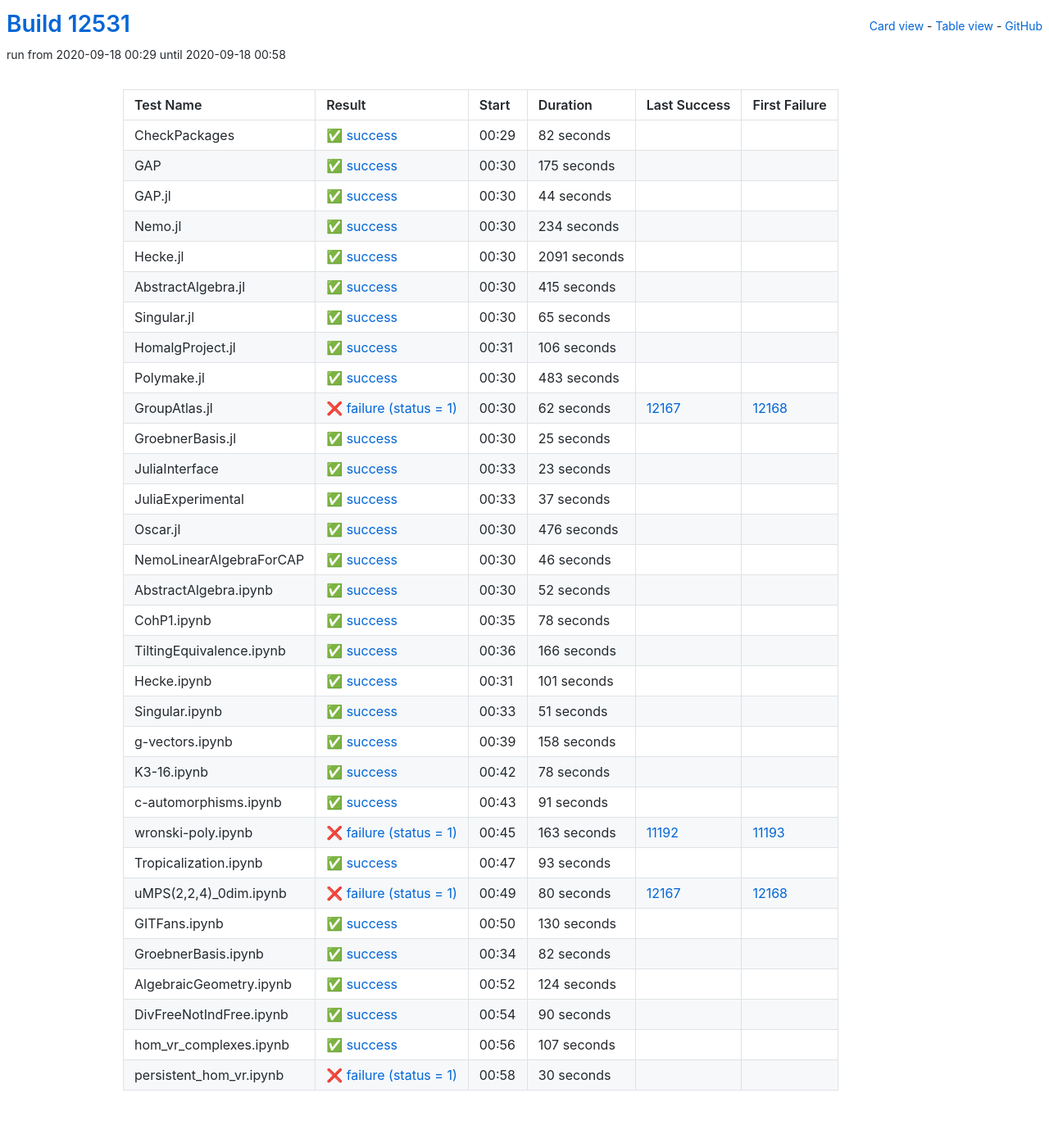
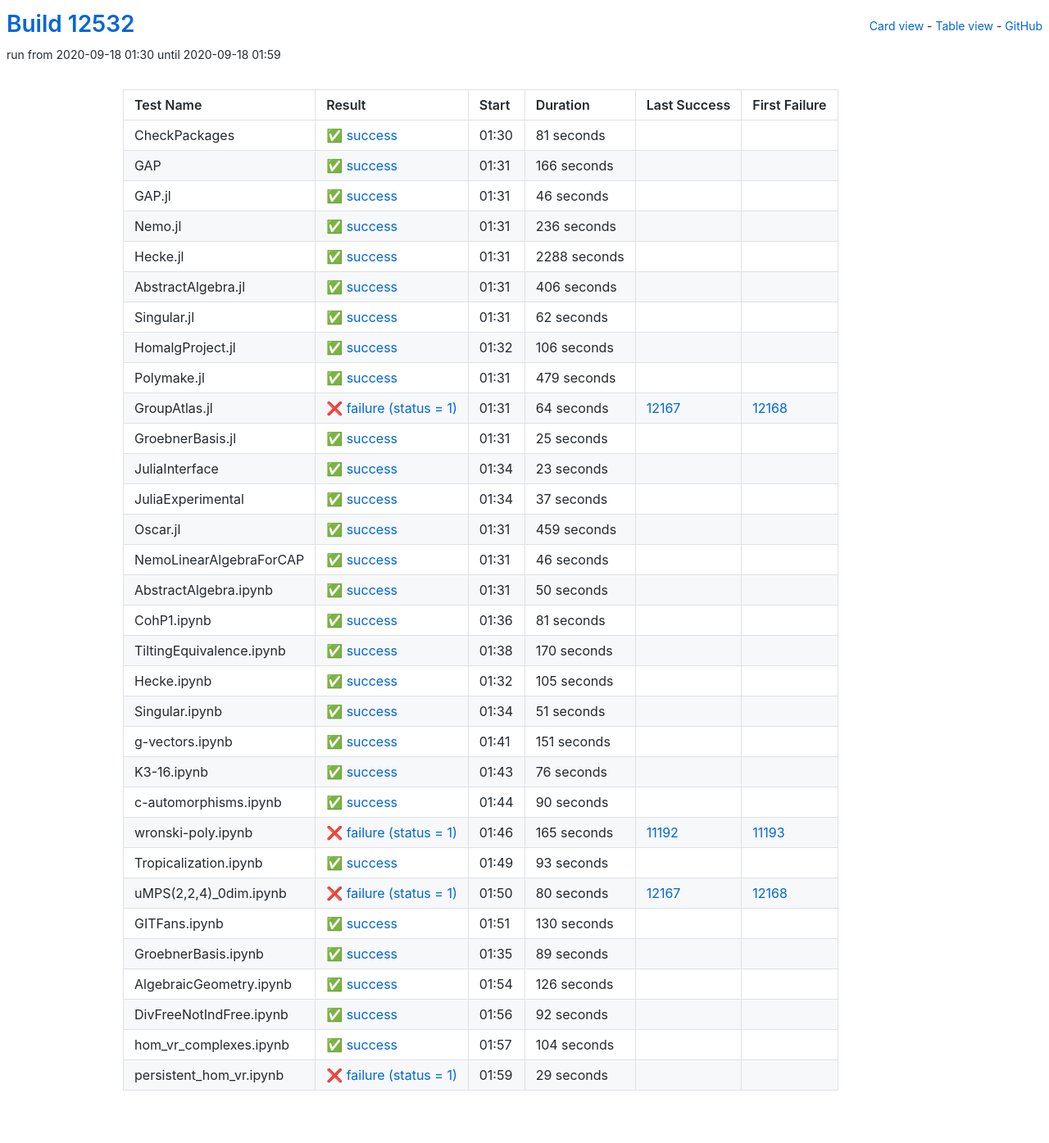
Before and after one commit to oscar-system/oscar-ci-status, a Jekyll site: the page built from table.html, in a window 1280 px wide. Shown: the whole page at 82% size. Built offline with Jekyll 4.4.1, drawn with Linux system fonts in a browser that asks for light colours.

Commit message:
Build #12532

```diff
--- a/_data/ci.yml
+++ b/_data/ci.yml
@@ -1,6 +1,6 @@
 ---
-build: 12531
-build_url: https://oscarci.mathematik.uni-kl.de/job/oscar/12531/
+build: 12532
+build_url: https://oscarci.mathematik.uni-kl.de/job/oscar/12532/
 job: oscar
 organization: oscar-system
 repo: oscar-ci-status
@@ -8,92 +8,92 @@
 tests:
 - name: CheckPackages
   id: checkpackages
-  log: https://oscarci.mathematik.uni-kl.de/job/oscar/12531/artifact/logs/build-12531/CheckPackages.log
-  start: 2020-09-18 00:29
+  log: https://oscarci.mathematik.uni-kl.de/job/oscar/12532/artifact/logs/build-12532/CheckPackages.log
+  start: 2020-09-18 01:30
   success: true
   exitcode: 0
   status: success
-  duration: 82
+  duration: 81
   last_success: false
   last_success_url:
   first_failure: false
   first_failure_url:
 - name: GAP
   id: gap
-  log: https://oscarci.mathematik.uni-kl.de/job/oscar/12531/artifact/logs/build-12531/GAP.log
-  start: 2020-09-18 00:30
+  log: https://oscarci.mathematik.uni-kl.de/job/oscar/12532/artifact/logs/build-12532/GAP.log
+  start: 2020-09-18 01:31
   success: true
   exitcode: 0
   status: success
-  duration: 175
+  duration: 166
   last_success: false
   last_success_url:
   first_failure: false
   first_failure_url:
 - name: GAP.jl
   id: gap-jl
-  log: https://oscarci.mathematik.uni-kl.de/job/oscar/12531/artifact/logs/build-12531/GAP.jl.log
-  start: 2020-09-18 00:30
+  log: https://oscarci.mathematik.uni-kl.de/job/oscar/12532/artifact/logs/build-12532/GAP.jl.log
+  start: 2020-09-18 01:31
   success: true
   exitcode: 0
   status: success
-  duration: 44
+  duration: 46
   last_success: false
   last_success_url:
   first_failure: false
   first_failure_url:
 - name: Nemo.jl
   id: nemo-jl
-  log: https://oscarci.mathematik.uni-kl.de/job/oscar/12531/artifact/logs/build-12531/Nemo.jl.log
-  start: 2020-09-18 00:30
+  log: https://oscarci.mathematik.uni-kl.de/job/oscar/12532/artifact/logs/build-12532/Nemo.jl.log
+  start: 2020-09-18 01:31
   success: true
   exitcode: 0
   status: success
-  duration: 234
+  duration: 236
   last_success: false
   last_success_url:
   first_failure: false
   first_failure_url:
 - name: Hecke.jl
   id: hecke-jl
-  log: https://oscarci.mathematik.uni-kl.de/job/oscar/12531/artifact/logs/build-12531/Hecke.jl.log
-  start: 2020-09-18 00:30
+  log: https://oscarci.mathematik.uni-kl.de/job/oscar/12532/artifact/logs/build-12532/Hecke.jl.log
+  start: 2020-09-18 01:31
   success: true
   exitcode: 0
   status: success
-  duration: 2091
+  duration: 2288
   last_success: false
   last_success_url:
   first_failure: false
   first_failure_url:
 - name: AbstractAlgebra.jl
   id: abstractalgebra-jl
-  log: https://oscarci.mathematik.uni-kl.de/job/oscar/12531/artifact/logs/build-12531/AbstractAlgebra.jl.log
-  start: 2020-09-18 00:30
+  log: https://oscarci.mathematik.uni-kl.de/job/oscar/12532/artifact/logs/build-12532/AbstractAlgebra.jl.log
+  start: 2020-09-18 01:31
   success: true
   exitcode: 0
   status: success
-  duration: 415
+  duration: 406
   last_success: false
   last_success_url:
   first_failure: false
   first_failure_url:
 - name: Singular.jl
   id: singular-jl
-  log: https://oscarci.mathematik.uni-kl.de/job/oscar/12531/artifact/logs/build-12531/Singular.jl.log
-  start: 2020-09-18 00:30
+  log: https://oscarci.mathematik.uni-kl.de/job/oscar/12532/artifact/logs/build-12532/Singular.jl.log
+  start: 2020-09-18 01:31
   success: true
   exitcode: 0
   status: success
-  duration: 65
+  duration: 62
   last_success: false
   last_success_url:
   first_failure: false
   first_failure_url:
 - name: HomalgProject.jl
   id: homalgproject-jl
-  log: https://oscarci.mathematik.uni-kl.de/job/oscar/12531/artifact/logs/build-12531/HomalgProject.jl.log
-  start: 2020-09-18 00:31
+  log: https://oscarci.mathematik.uni-kl.de/job/oscar/12532/artifact/logs/build-12532/HomalgProject.jl.log
+  start: 2020-09-18 01:32
   success: true
   exitcode: 0
   status: success
@@ -104,32 +104,32 @@
   first_failure_url:
 - name: Polymake.jl
   id: polymake-jl
-  log: https://oscarci.mathematik.uni-kl.de/job/oscar/12531/artifact/logs/build-12531/Polymake.jl.log
-  start: 2020-09-18 00:30
+  log: https://oscarci.mathematik.uni-kl.de/job/oscar/12532/artifact/logs/build-12532/Polymake.jl.log
+  start: 2020-09-18 01:31
   success: true
   exitcode: 0
   status: success
-  duration: 483
+  duration: 479
   last_success: false
   last_success_url:
   first_failure: false
   first_failure_url:
 - name: GroupAtlas.jl
   id: groupatlas-jl
-  log: https://oscarci.mathematik.uni-kl.de/job/oscar/12531/artifact/logs/build-12531/GroupAtlas.jl.log
-  start: 2020-09-18 00:30
+  log: https://oscarci.mathematik.uni-kl.de/job/oscar/12532/artifact/logs/build-12532/GroupAtlas.jl.log
+  start: 2020-09-18 01:31
   success: false
   exitcode: 1
   status: failure
-  duration: 62
+  duration: 64
   last_success: 12167
   last_success_url: https://oscarci.mathematik.uni-kl.de/job/oscar/12167/
   first_failure: 12168
   first_failure_url: https://oscarci.mathematik.uni-kl.de/job/oscar/12168/
 - name: GroebnerBasis.jl
   id: groebnerbasis-jl
-  log: https://oscarci.mathematik.uni-kl.de/job/oscar/12531/artifact/logs/build-12531/GroebnerBasis.jl.log
-  start: 2020-09-18 00:30
+  log: https://oscarci.mathematik.uni-kl.de/job/oscar/12532/artifact/logs/build-12532/GroebnerBasis.jl.log
+  start: 2020-09-18 01:31
   success: true
   exitcode: 0
   status: success
@@ -140,8 +140,8 @@
   first_failure_url:
 - name: JuliaInterface
   id: juliainterface
-  log: https://oscarci.mathematik.uni-kl.de/job/oscar/12531/artifact/logs/build-12531/JuliaInterface.log
-  start: 2020-09-18 00:33
+  log: https://oscarci.mathematik.uni-kl.de/job/oscar/12532/artifact/logs/build-12532/JuliaInterface.log
+  start: 2020-09-18 01:34
   success: true
   exitcode: 0
   status: success
@@ -152,8 +152,8 @@
   first_failure_url:
 - name: JuliaExperimental
   id: juliaexperimental
-  log: https://oscarci.mathematik.uni-kl.de/job/oscar/12531/artifact/logs/build-12531/JuliaExperimental.log
-  start: 2020-09-18 00:33
+  log: https://oscarci.mathematik.uni-kl.de/job/oscar/12532/artifact/logs/build-12532/JuliaExperimental.log
+  start: 2020-09-18 01:34
   success: true
   exitcode: 0
   status: success
@@ -164,20 +164,20 @@
   first_failure_url:
 - name: Oscar.jl
   id: oscar-jl
-  log: https://oscarci.mathematik.uni-kl.de/job/oscar/12531/artifact/logs/build-12531/Oscar.jl.log
-  start: 2020-09-18 00:30
+  log: https://oscarci.mathematik.uni-kl.de/job/oscar/12532/artifact/logs/build-12532/Oscar.jl.log
+  start: 2020-09-18 01:31
   success: true
   exitcode: 0
   status: success
-  duration: 476
+  duration: 459
   last_success: false
   last_success_url:
   first_failure: false
   first_failure_url:
 - name: NemoLinearAlgebraForCAP
   id: nemolinearalgebraforcap
-  log: https://oscarci.mathematik.uni-kl.de/job/oscar/12531/artifact/logs/build-12531/NemoLinearAlgebraForCAP.log
-  start: 2020-09-18 00:30
+  log: https://oscarci.mathematik.uni-kl.de/job/oscar/12532/artifact/logs/build-12532/NemoLinearAlgebraForCAP.log
+  start: 2020-09-18 01:31
   success: true
   exitcode: 0
   status: success
@@ -188,56 +188,56 @@
   first_failure_url:
 - name: AbstractAlgebra.ipynb
   id: abstractalgebra-ipynb
-  log: https://oscarci.mathematik.uni-kl.de/job/oscar/12531/artifact/logs/build-12531/AbstractAlgebra.ipynb.log
-  start: 2020-09-18 00:30
+  log: https://oscarci.mathematik.uni-kl.de/job/oscar/12532/artifact/logs/build-12532/AbstractAlgebra.ipynb.log
+  start: 2020-09-18 01:31
   success: true
   exitcode: 0
   status: success
-  duration: 52
+  duration: 50
   last_success: false
   last_success_url:
   first_failure: false
   first_failure_url:
 - name: CohP1.ipynb
   id: cohp1-ipynb
-  log: https://oscarci.mathematik.uni-kl.de/job/oscar/12531/artifact/logs/build-12531/CohP1.ipynb.log
-  start: 2020-09-18 00:35
+  log: https://oscarci.mathematik.uni-kl.de/job/oscar/12532/artifact/logs/build-12532/CohP1.ipynb.log
+  start: 2020-09-18 01:36
   success: true
   exitcode: 0
   status: success
-  duration: 78
+  duration: 81
   last_success: false
   last_success_url:
   first_failure: false
   first_failure_url:
 - name: TiltingEquivalence.ipynb
   id: tiltingequivalence-ipynb
-  log: https://oscarci.mathematik.uni-kl.de/job/oscar/12531/artifact/logs/build-12531/TiltingEquivalence.ipynb.log
-  start: 2020-09-18 00:36
+  log: https://oscarci.mathematik.uni-kl.de/job/oscar/12532/artifact/logs/build-12532/TiltingEquivalence.ipynb.log
+  start: 2020-09-18 01:38
   success: true
   exitcode: 0
   status: success
-  duration: 166
+  duration: 170
   last_success: false
   last_success_url:
   first_failure: false
   first_failure_url:
 - name: Hecke.ipynb
   id: hecke-ipynb
-  log: https://oscarci.mathematik.uni-kl.de/job/oscar/12531/artifact/logs/build-12531/Hecke.ipynb.log
-  start: 2020-09-18 00:31
+  log: https://oscarci.mathematik.uni-kl.de/job/oscar/12532/artifact/logs/build-12532/Hecke.ipynb.log
+  start: 2020-09-18 01:32
   success: true
   exitcode: 0
   status: success
-  duration: 101
+  duration: 105
   last_success: false
   last_success_url:
   first_failure: false
   first_failure_url:
 - name: Singular.ipynb
   id: singular-ipynb
-  log: https://oscarci.mathematik.uni-kl.de/job/oscar/12531/artifact/logs/build-12531/Singular.ipynb.log
-  start: 2020-09-18 00:33
+  log: https://oscarci.mathematik.uni-kl.de/job/oscar/12532/artifact/logs/build-12532/Singular.ipynb.log
+  start: 2020-09-18 01:34
   success: true
   exitcode: 0
   status: success
@@ -248,56 +248,56 @@
   first_failure_url:
 - name: g-vectors.ipynb
   id: g-vectors-ipynb
-  log: https://oscarci.mathematik.uni-kl.de/job/oscar/12531/artifact/logs/build-12531/g-vectors.ipynb.log
-  start: 2020-09-18 00:39
+  log: https://oscarci.mathematik.uni-kl.de/job/oscar/12532/artifact/logs/build-12532/g-vectors.ipynb.log
+  start: 2020-09-18 01:41
   success: true
   exitcode: 0
   status: success
-  duration: 158
+  duration: 151
   last_success: false
   last_success_url:
   first_failure: false
   first_failure_url:
 - name: K3-16.ipynb
   id: k3-16-ipynb
-  log: https://oscarci.mathematik.uni-kl.de/job/oscar/12531/artifact/logs/build-12531/K3-16.ipynb.log
-  start: 2020-09-18 00:42
+  log: https://oscarci.mathematik.uni-kl.de/job/oscar/12532/artifact/logs/build-12532/K3-16.ipynb.log
+  start: 2020-09-18 01:43
   success: true
   exitcode: 0
   status: success
-  duration: 78
+  duration: 76
   last_success: false
   last_success_url:
   first_failure: false
   first_failure_url:
 - name: c-automorphisms.ipynb
   id: c-automorphisms-ipynb
-  log: https://oscarci.mathematik.uni-kl.de/job/oscar/12531/artifact/logs/build-12531/c-automorphisms.ipynb.log
-  start: 2020-09-18 00:43
+  log: https://oscarci.mathematik.uni-kl.de/job/oscar/12532/artifact/logs/build-12532/c-automorphisms.ipynb.log
+  start: 2020-09-18 01:44
   success: true
   exitcode: 0
   status: success
-  duration: 91
+  duration: 90
   last_success: false
   last_success_url:
   first_failure: false
   first_failure_url:
 - name: wronski-poly.ipynb
   id: wronski-poly-ipynb
-  log: https://oscarci.mathematik.uni-kl.de/job/oscar/12531/artifact/logs/build-12531/wronski-poly.ipynb.log
-  start: 2020-09-18 00:45
+  log: https://oscarci.mathematik.uni-kl.de/job/oscar/12532/artifact/logs/build-12532/wronski-poly.ipynb.log
+  start: 2020-09-18 01:46
   success: false
   exitcode: 1
   status: failure
-  duration: 163
+  duration: 165
   last_success: 11192
   last_success_url: https://oscarci.mathematik.uni-kl.de/job/oscar/11192/
   first_failure: 11193
   first_failure_url: https://oscarci.mathematik.uni-kl.de/job/oscar/11193/
 - name: Tropicalization.ipynb
   id: tropicalization-ipynb
-  log: https://oscarci.mathematik.uni-kl.de/job/oscar/12531/artifact/logs/build-12531/Tropicalization.ipynb.log
-  start: 2020-09-18 00:47
+  log: https://oscarci.mathematik.uni-kl.de/job/oscar/12532/artifact/logs/build-12532/Tropicalization.ipynb.log
+  start: 2020-09-18 01:49
   success: true
   exitcode: 0
   status: success
@@ -308,8 +308,8 @@
   first_failure_url:
 - name: uMPS(2,2,4)_0dim.ipynb
   id: umps-2-2-4-0dim-ipynb
-  log: https://oscarci.mathematik.uni-kl.de/job/oscar/12531/artifact/logs/build-12531/uMPS-2-2-4-_0dim.ipynb.log
-  start: 2020-09-18 00:49
+  log: https://oscarci.mathematik.uni-kl.de/job/oscar/12532/artifact/logs/build-12532/uMPS-2-2-4-_0dim.ipynb.log
+  start: 2020-09-18 01:50
   success: false
   exitcode: 1
   status: failure
@@ -320,8 +320,8 @@
   first_failure_url: https://oscarci.mathematik.uni-kl.de/job/oscar/12168/
 - name: GITFans.ipynb
   id: gitfans-ipynb
-  log: https://oscarci.mathematik.uni-kl.de/job/oscar/12531/artifact/logs/build-12531/GITFans.ipynb.log
-  start: 2020-09-18 00:50
+  log: https://oscarci.mathematik.uni-kl.de/job/oscar/12532/artifact/logs/build-12532/GITFans.ipynb.log
+  start: 2020-09-18 01:51
   success: true
   exitcode: 0
   status: success
@@ -332,60 +332,60 @@
   first_failure_url:
 - name: GroebnerBasis.ipynb
   id: groebnerbasis-ipynb
-  log: https://oscarci.mathematik.uni-kl.de/job/oscar/12531/artifact/logs/build-12531/GroebnerBasis.ipynb.log
-  start: 2020-09-18 00:34
+  log: https://oscarci.mathematik.uni-kl.de/job/oscar/12532/artifact/logs/build-12532/GroebnerBasis.ipynb.log
+  start: 2020-09-18 01:35
   success: true
   exitcode: 0
   status: success
-  duration: 82
+  duration: 89
   last_success: false
   last_success_url:
   first_failure: false
   first_failure_url:
 - name: AlgebraicGeometry.ipynb
   id: algebraicgeometry-ipynb
-  log: https://oscarci.mathematik.uni-kl.de/job/oscar/12531/artifact/logs/build-12531/AlgebraicGeometry.ipynb.log
-  start: 2020-09-18 00:52
+  log: https://oscarci.mathematik.uni-kl.de/job/oscar/12532/artifact/logs/build-12532/AlgebraicGeometry.ipynb.log
+  start: 2020-09-18 01:54
   success: true
   exitcode: 0
   status: success
-  duration: 124
+  duration: 126
   last_success: false
   last_success_url:
   first_failure: false
   first_failure_url:
 - name: DivFreeNotIndFree.ipynb
   id: divfreenotindfree-ipynb
-  log: https://oscarci.mathematik.uni-kl.de/job/oscar/12531/artifact/logs/build-12531/DivFreeNotIndFree.ipynb.log
-  start: 2020-09-18 00:54
+  log: https://oscarci.mathematik.uni-kl.de/job/oscar/12532/artifact/logs/build-12532/DivFreeNotIndFree.ipynb.log
+  start: 2020-09-18 01:56
   success: true
   exitcode: 0
   status: success
-  duration: 90
+  duration: 92
   last_success: false
   last_success_url:
   first_failure: false
   first_failure_url:
 - name: hom_vr_complexes.ipynb
   id: hom-vr-complexes-ipynb
-  log: https://oscarci.mathematik.uni-kl.de/job/oscar/12531/artifact/logs/build-12531/hom_vr_complexes.ipynb.log
-  start: 2020-09-18 00:56
+  log: https://oscarci.mathematik.uni-kl.de/job/oscar/12532/artifact/logs/build-12532/hom_vr_complexes.ipynb.log
+  start: 2020-09-18 01:57
   success: true
   exitcode: 0
   status: success
-  duration: 107
+  duration: 104
   last_success: false
   last_success_url:
   first_failure: false
   first_failure_url:
 - name: persistent_hom_vr.ipynb
   id: persistent-hom-vr-ipynb
-  log: https://oscarci.mathematik.uni-kl.de/job/oscar/12531/artifact/logs/build-12531/persistent_hom_vr.ipynb.log
-  start: 2020-09-18 00:58
+  log: https://oscarci.mathematik.uni-kl.de/job/oscar/12532/artifact/logs/build-12532/persistent_hom_vr.ipynb.log
+  start: 2020-09-18 01:59
   success: false
   exitcode: 1
   status: failure
-  duration: 30
+  duration: 29
   last_success: false
   last_success_url:
   first_failure: false
```
Also changed, not shown: README.md.
